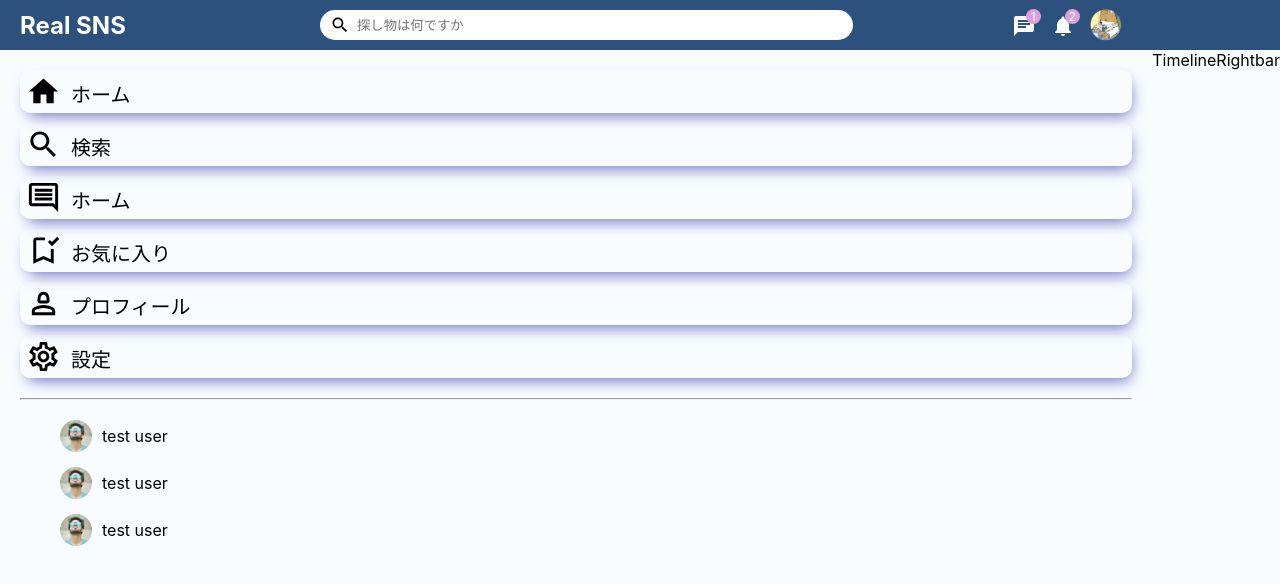
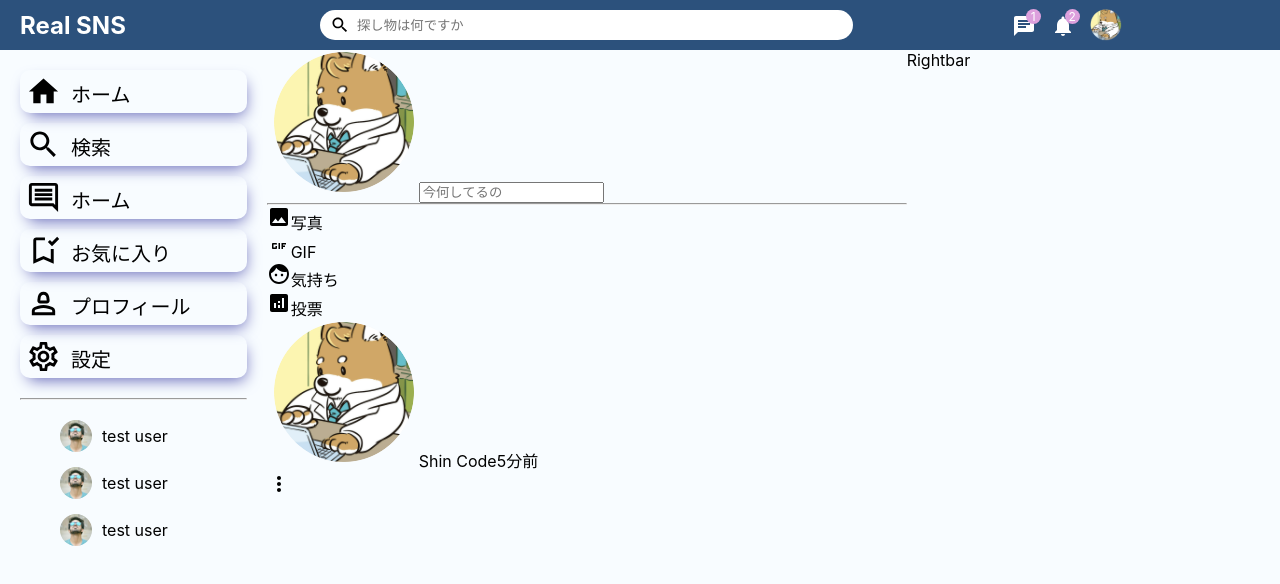
Before and after one commit to atuhon/real-sns, a React (Create React App) app in the folder React/real-sns-front/: page / in a window 1280 px wide. Shown: the top 584 px of the page. Built offline with nearby package versions, Linux system fonts and the light colour scheme.

Commit message:
13日分

```diff
--- /dev/null
+++ b/React/real-sns-front/src/components/post/Post.jsx
@@ -0,0 +1,24 @@
+import React from 'react'
+import '../post/post.css';
+import MoreVert from '@mui/icons-material/MoreVert';
+
+
+export default function Post() {
+  return (
+    <div className="post">
+      <div className="postWarapper">
+        <div className="postTop">
+          <img src="/assets/person/1.jpeg" alt="" className='postProfileImg' />
+          <span className='postUserName'>Shin Code</span>
+          <span className='postDate'>5分前</span>
+        </div>
+        <div className="postright">
+          <span>
+            <MoreVert/>
+          </span>
+
+        </div>
+      </div>
+    </div>
+  )
+}
--- a/React/real-sns-front/src/components/rightbar/Rightbar.css
+++ b/React/real-sns-front/src/components/rightbar/Rightbar.css
@@ -0,0 +1,3 @@
+.rightbar{
+    flex: 3.5;
+}
--- a/React/real-sns-front/src/components/rightbar/Rightbar.jsx
+++ b/React/real-sns-front/src/components/rightbar/Rightbar.jsx
@@ -1,8 +1,9 @@
 import React from 'react'
+import "./Rightbar.css"
 
 export default function Rightbar() {
   return (
-    <div>
+    <div className='rightbar'>
       Rightbar
     </div>
   )
--- /dev/null
+++ b/React/real-sns-front/src/components/share/Share.jsx
@@ -0,0 +1,45 @@
+import React from 'react'
+import ImageIcon from '@mui/icons-material/Image';
+import GifIcon from '@mui/icons-material/Gif';
+import FaceIcon from '@mui/icons-material/Face';
+import AnalyticsIcon from '@mui/icons-material/Analytics';
+
+
+
+export default function Share() {
+  return (
+    <div className="share">
+        <div className="shareWrapper">
+            <div className="shareTop">
+                <img src='/assets/person/1.jpeg' alt="" />
+                <input type="text" className='shareInput' placeholder='今何してるの'/>
+            </div>
+            <hr className='shareHr'/>
+            <div className="shareButtons">
+              <div className="shareOptions">
+                <div className="shareOption">
+                  <ImageIcon className='ImageIcon'/>
+                  <span className='shareOptionText'>写真</span>
+                </div>
+                <div className="shareOption">
+                  < GifIcon className='ImageIcon'/>
+                  <span className='shareOptionText'>GIF</span>
+                </div>
+                <div className="shareOption">
+                  <FaceIcon className='ImageIcon'/>
+                  <span className='shareOptionText'>気持ち</span>
+                </div>
+                <div className="shareOption">
+                  < AnalyticsIcon className='ImageIcon'/>
+                  <span className='shareOptionText'>投票</span>
+                </div>
+              </div>
+            </div>
+
+            <div className="shareButtons">
+
+            </div>
+        </div>
+    </div>
+  )
+}
--- a/React/real-sns-front/src/components/timeline/Timeline.css
+++ b/React/real-sns-front/src/components/timeline/Timeline.css
@@ -0,0 +1,6 @@
+.timeline{
+    flex: 6;
+}
+.timelinewrapper{
+    padding: 6px;
+}
--- a/React/real-sns-front/src/components/timeline/Timeline.jsx
+++ b/React/real-sns-front/src/components/timeline/Timeline.jsx
@@ -1,9 +1,14 @@
 import React from 'react'
-
+import "./Timeline.css";
+import Share from '../share/Share';
+import Post from '../post/Post'
 export default function Timeline() {
   return (
-    <div>
-      Timeline
+    <div className='timeline'>
+      <div className="timelineWrapper">
+        <Share/>
+        <Post/>
+      </div>
     </div>
   )
 }
```
Also changed, not shown: React/real-sns-front/src/components/post/post.css (added).
